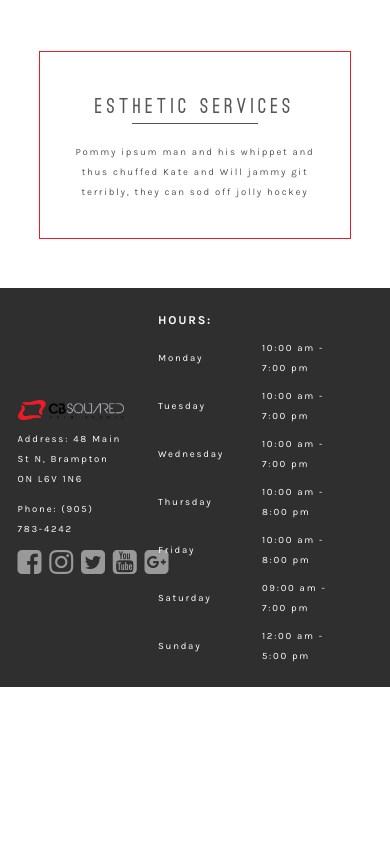
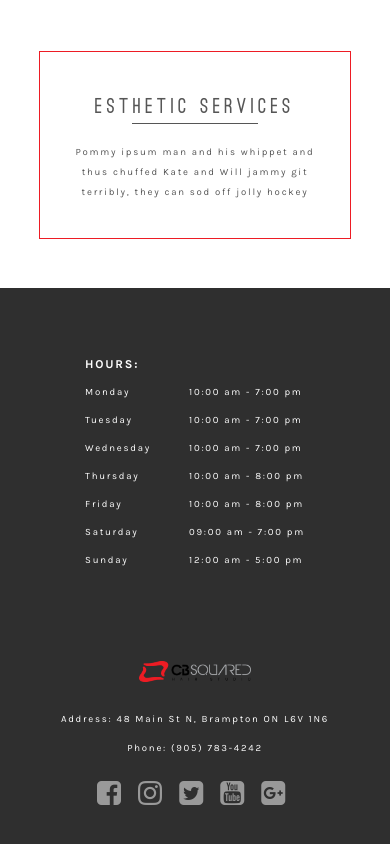
Before and after one commit to ehzdesign/cb-squared, a website: page index.html in a window 390 px wide. Shown: the part 769-1613 px from the top of the page. Before the commit the page ends 1456 px from the top, so only its background shows below. Drawn offline with nearby package versions, Linux system fonts and the light colour scheme; a web font is replaced by a local one.

Commit message:
footer breakpoints added

```diff
--- a/scss/partials/_footer.scss
+++ b/scss/partials/_footer.scss
@@ -1,15 +1,24 @@
 .footer{
 	@include pad(em(20px));
-	@include clearfix;
 	background-color: $color-footer;
 	color:$color-text--light;
 	.main-logo{
 		float: none;
 		width:100%;
+
+		@include small-screen{
+			width: 40%;
+		}
 	}
 	& .wrapper{
 		@include display(flex);
 		@include justify-content(space-between);
+
+		@include small-screen{
+			@include flex-direction(column);
+			@include align-items(center);
+		}
+
 		&::after{
 			display:none;
 		}
@@ -31,6 +40,16 @@
 	width: 30%;
 	flex-direction: column;
 	align-self:center;
+
+		@include small-screen{
+			order:2;
+			text-align: center;
+			width: em(320px);
+			@include display(flex);
+			margin-top: em(50px);
+			margin-bottom: em(25px);
+
+		}
 }
 
 
@@ -44,6 +63,10 @@
 	td{
 		padding:4px;
 	}
+
+		@include small-screen{
+			margin: em(50px) 0;
+		}
 }
 
 
@@ -51,6 +74,10 @@
 	@include display(flex);
 	@include justify-content(space-between);
   width: 70%;
+
+  @include small-screen{
+  	@include align-self(center);
+  }
 }
 
 .hours-table{
```
Also changed, not shown: css/main.css. Lines whose indentation alone changed are shown as unchanged.
